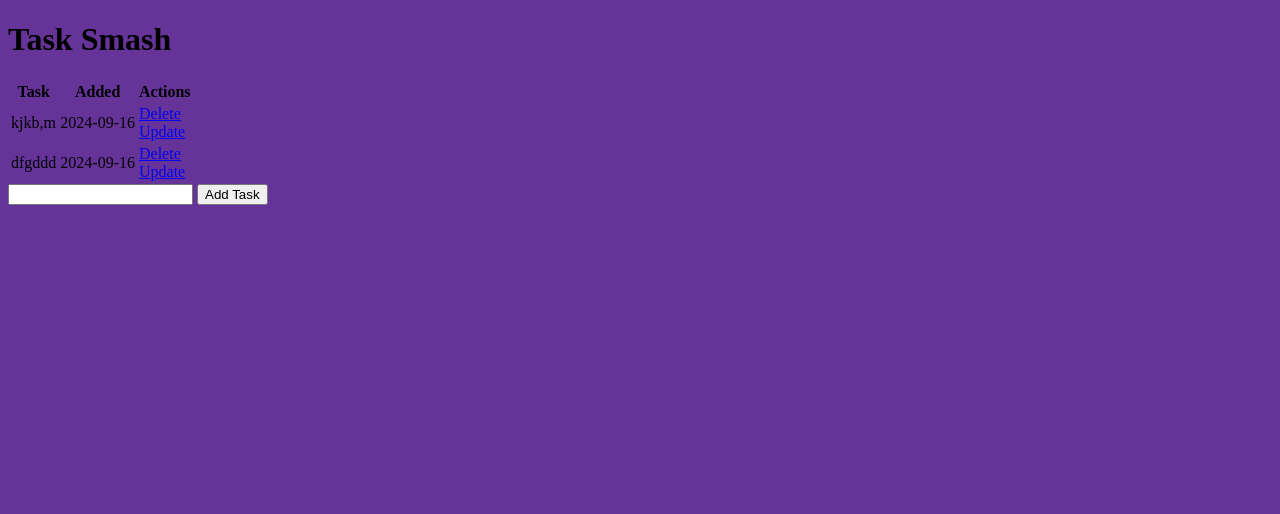
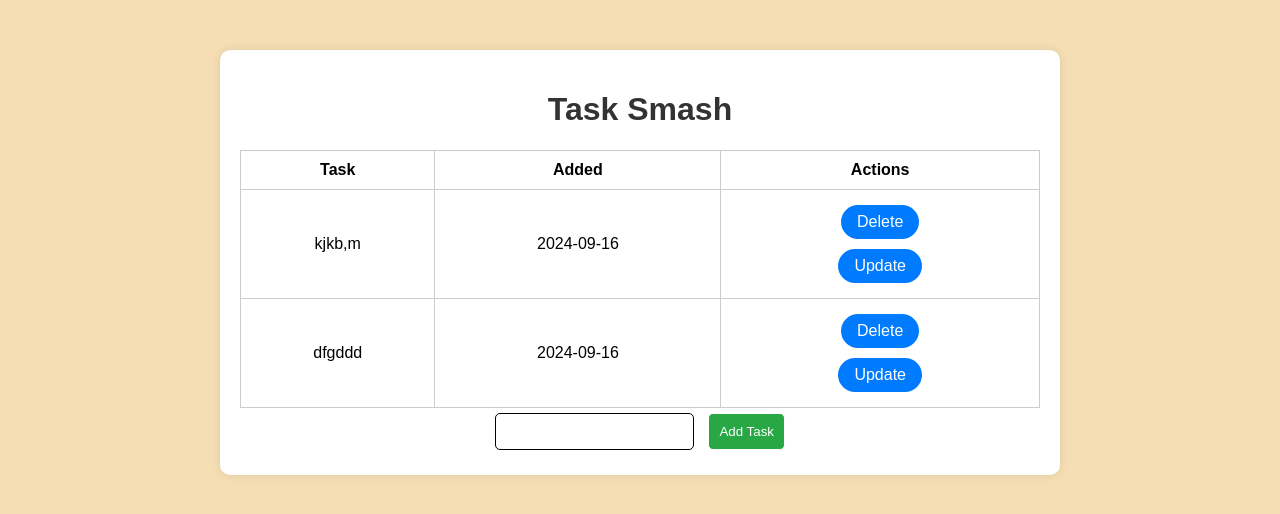
Before and after one commit to trivi04/myflaskapp, a Flask app: page / in a window 1280 px wide. Shown: the top 514 px of the page. Run offline with Flask 3, Linux system fonts and the light colour scheme.

Commit message:
final commits

```diff
--- a/static/styles.css
+++ b/static/styles.css
@@ -1,3 +1,81 @@
+/* body {
+  background-color: rebeccapurple;
+}# sourceMappingURL=styles.css.map */
+
 body {
-  background-color: rebeccapurple;
-}/*# sourceMappingURL=styles.css.map */
+  font-family: Arial, sans-serif;
+  margin: 0;
+  padding: 0;
+  background-color: wheat;
+}
+
+.content {
+  max-width: 800px;
+  margin: 50px auto;
+  padding: 20px;
+  background-color: #fff;
+  border-radius: 10px;
+  -webkit-box-shadow: 0 0 10px rgba(0, 0, 0, 0.1);
+          box-shadow: 0 0 10px rgba(0, 0, 0, 0.1);
+  text-align: center;
+}
+
+.content h1 {
+  color: #333;
+}
+
+.content h4 {
+  color: #666;
+}
+
+.content table {
+  width: 100%;
+  margin-top: 20px;
+  border-collapse: collapse;
+}
+
+.content table th,
+.content table td {
+  padding: 10px;
+  border: 1px solid #ccc;
+}
+
+.content table th th,
+.content table td th {
+  background-color: #f0f0f0;
+  color: #333;
+}
+
+.content a {
+  display: inline-block;
+  padding: 8px 16px;
+  margin: 5px;
+  border-radius: 20px;
+  background-color: #007bff;
+  color: #fff;
+  text-decoration: none;
+  -webkit-transition: background-color 0.3s ease;
+  transition: background-color 0.3s ease;
+}
+
+.content a:hover {
+  background-color: #0056b3;
+}
+
+.content input {
+  padding: 10px;
+  margin: 5px;
+  border: solid 1px;
+  border-radius: 5px;
+}
+
+.content #add_btn {
+  background-color: #28a745;
+  color: #fff;
+  cursor: pointer;
+}
+
+.content #add_btn:hover {
+  background-color: #218838;
+}
+/*# sourceMappingURL=styles.css.map */
--- a/static/styles.scss
+++ b/static/styles.scss
@@ -1,3 +1,81 @@
-body{
-    background-color: rebeccapurple;
+//these are variables in sass
+$primary-color: #007bff;
+$primary-hover-color: #0056b3;
+$success-color: #28a745;
+$success-hover-color: #218838;
+$title-color: #333;
+$bg_color:wheat;
+
+body {
+	font-family: Arial, sans-serif;
+	margin: 0;
+	padding: 0;
+	background-color: $bg_color;
 }
+
+.content {
+	max-width: 800px;
+	margin: 50px auto;
+	padding: 20px;
+	background-color: #fff;
+	border-radius: 10px;
+	box-shadow: 0 0 10px rgba(0, 0, 0, 0.1);
+	text-align: center;
+
+	h1 {
+		color: $title-color;
+	}
+
+	h4 {
+		color: #666;
+	}
+
+	table {
+		width: 100%;
+		margin-top: 20px;
+		border-collapse: collapse;
+
+		th,
+		td {
+			padding: 10px;
+			border: 1px solid #ccc;
+
+			th {
+				background-color: #f0f0f0;
+				color: #333;
+			}
+		}
+	}
+
+	a {
+		display: inline-block;
+		padding: 8px 16px;
+		margin: 5px;
+		border-radius: 20px;
+		background-color: $primary-color;
+		color: #fff;
+		text-decoration: none;
+		transition: background-color 0.3s ease;
+
+		&:hover {
+			background-color: $primary-hover-color;
+		}
+	}
+
+	input {
+		padding: 10px;
+		margin: 5px;
+		border: solid 1px;
+		border-radius: 5px;
+	}
+
+	#add_btn {
+		background-color: $success-color;
+		color: #fff;
+		cursor: pointer;
+
+		&:hover {
+			background-color: $success-hover-color;
+		}
+	}
+}
```
